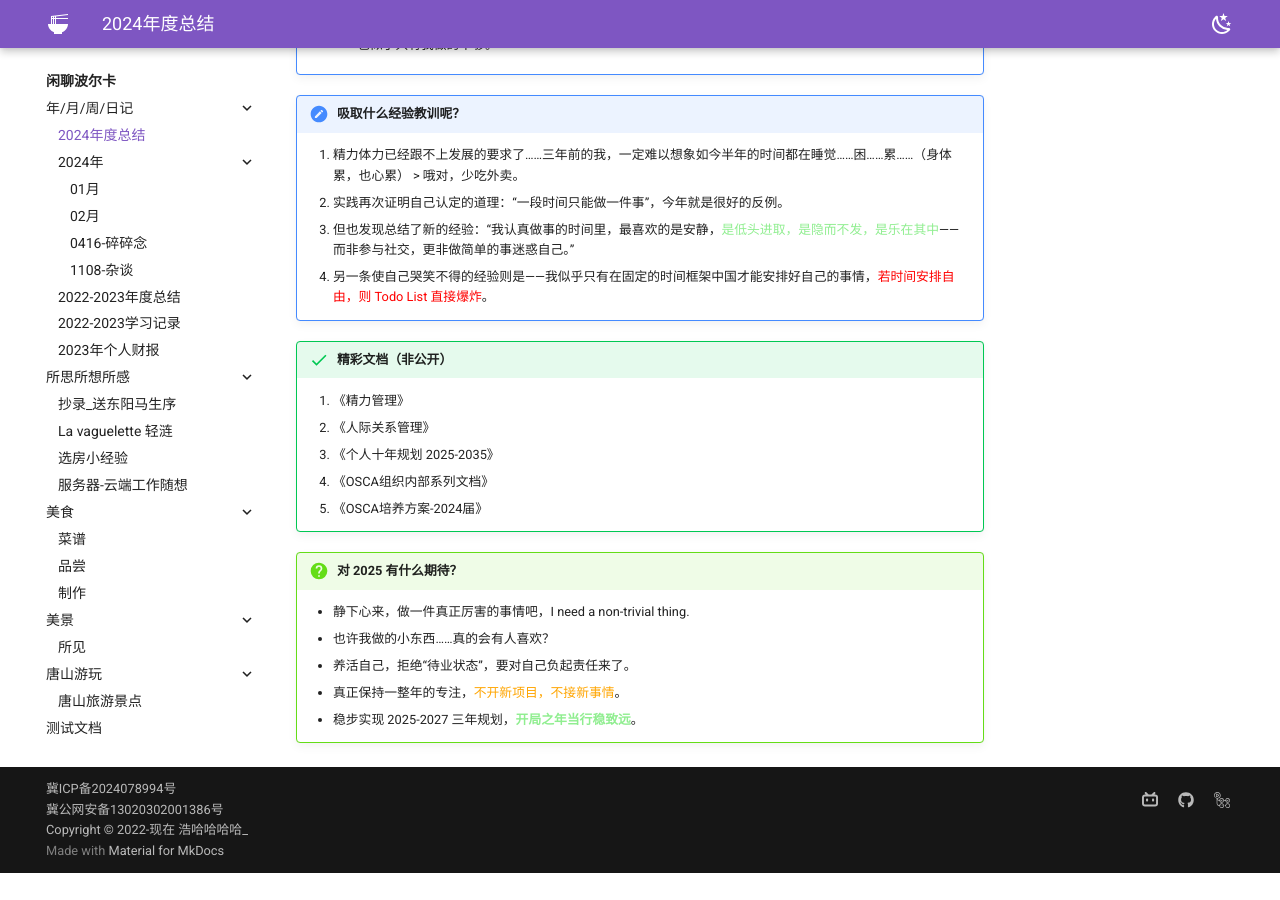
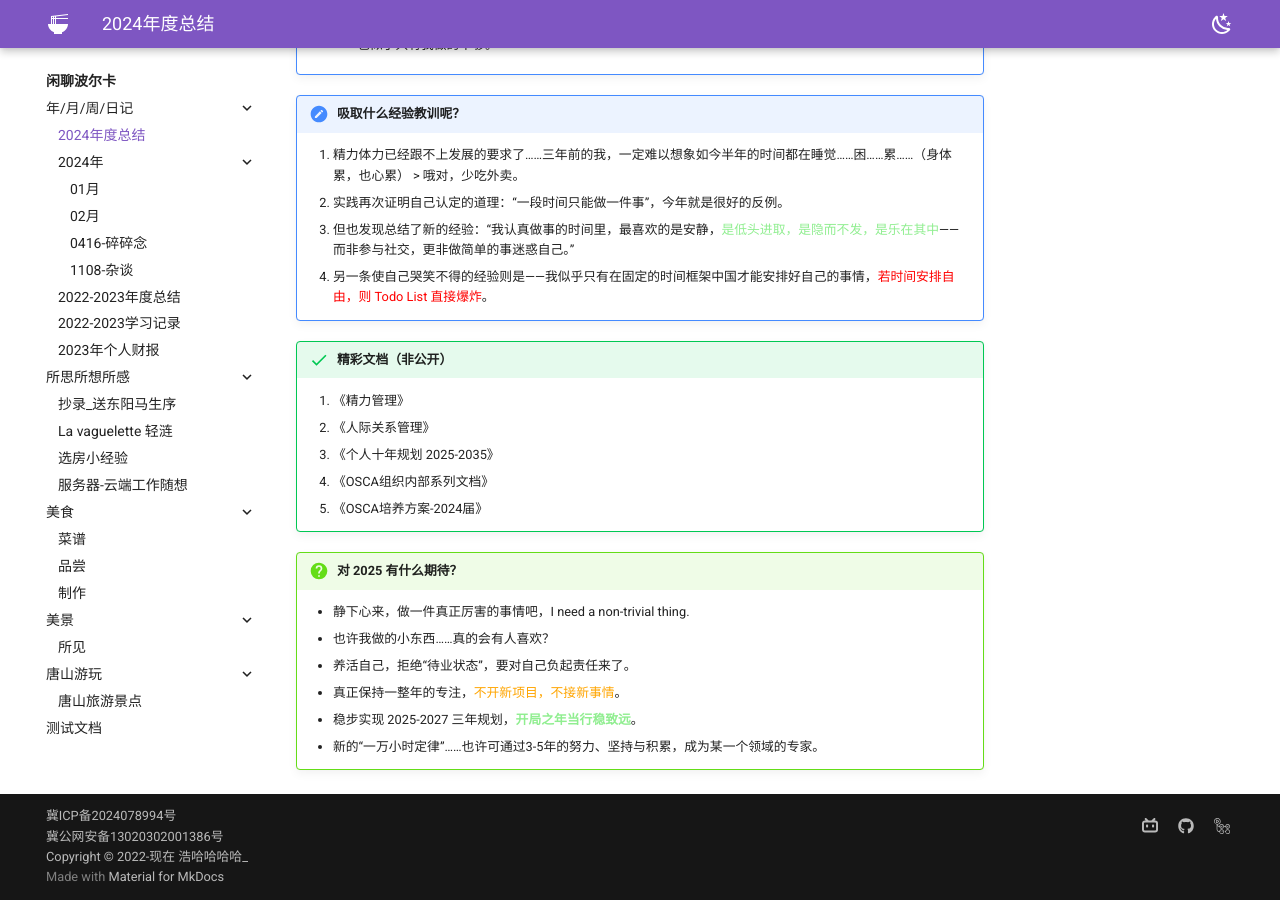
Before and after one commit to Haohahahaha/chat, an MkDocs documentation site: the page built from docs/thought/2024/summary.md, in a window 1280 px wide and 900 px high, scrolled down 1386 px. Built offline with MkDocs 1.6.1 and Material for MkDocs 9.7.7, drawn with Linux system fonts in a browser that asks for light colours; before the commit the page ends 2259 px from its top, so only the background shows below that.

Commit message:
2025-01-01_01:43:49 update

```diff
--- a/docs/thought/2024/summary.md
+++ b/docs/thought/2024/summary.md
@@ -63,3 +63,4 @@
     - 养活自己，拒绝“待业状态”，要对自己负起责任来了。
     - 真正保持一整年的专注，<font color="orange">不开新项目，不接新事情</font>。
     - 稳步实现 2025-2027 三年规划，<font color="lightgreen"><b>开局之年当行稳致远</b></font>。
+    - 新的“一万小时定律”……也许可通过3-5年的努力、坚持与积累，成为某一个领域的专家。
```
